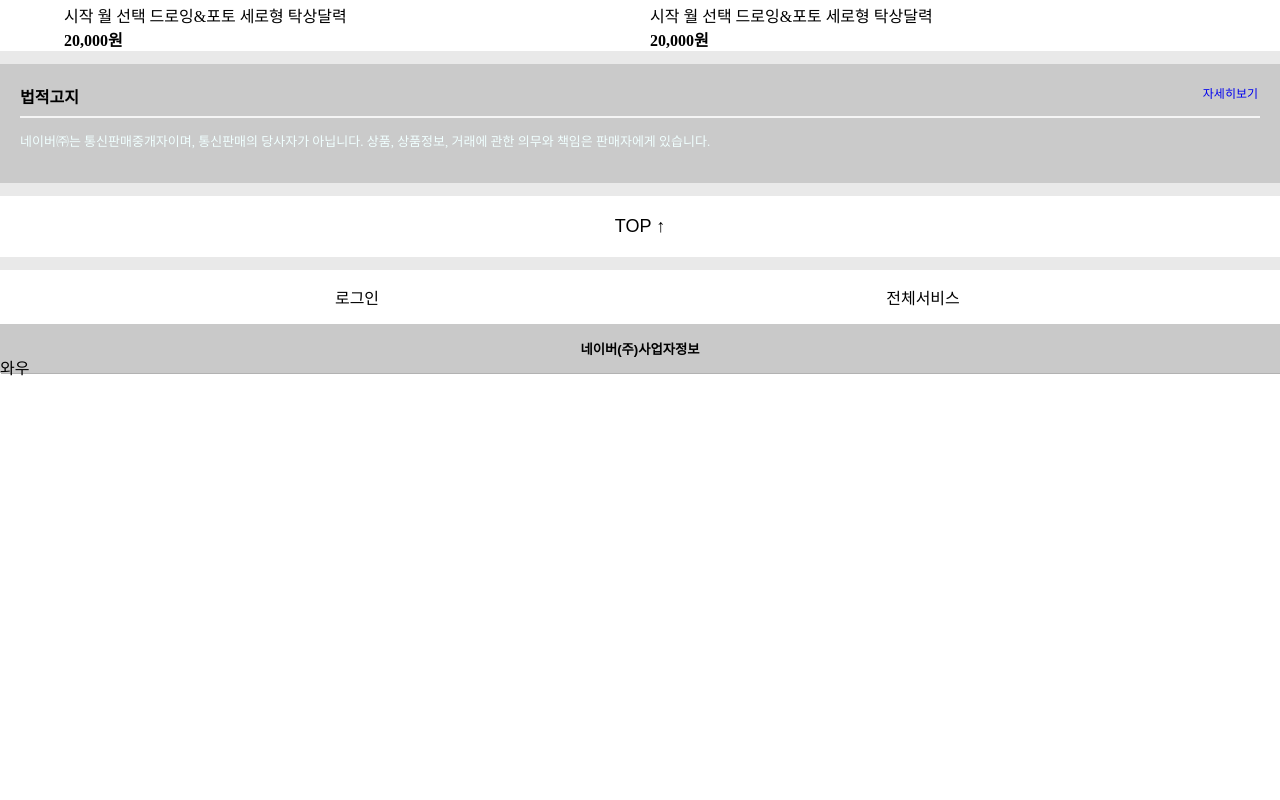
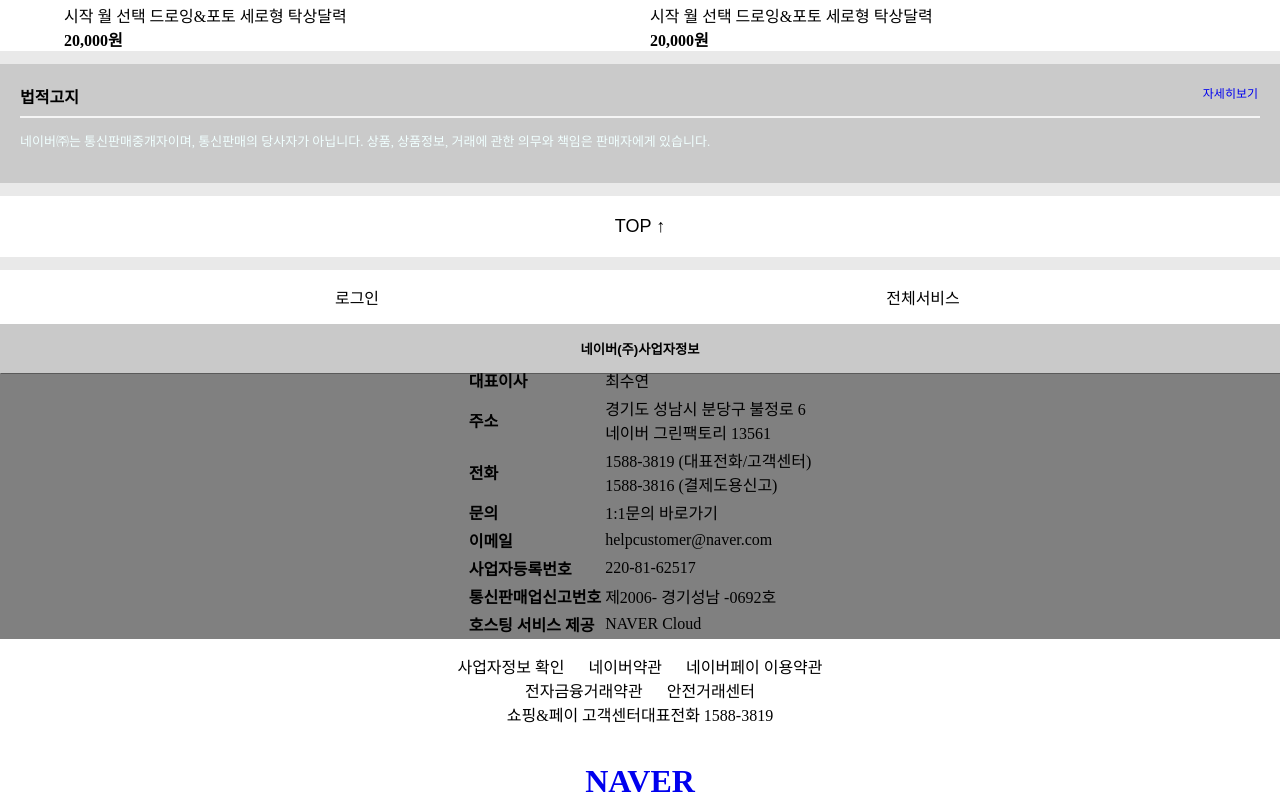
Before and after one commit to lucask04177/smartstore-clone, a plain HTML site: page index.html in a window 1280 px wide. Shown: the part 1752-2552 px from the top of the page. Before the commit the page ends 2131 px from the top, so only its background shows below. Drawn offline with Linux system fonts and the light colour scheme.

Commit message:
Add files via upload

```diff
--- a/index.html
+++ b/index.html
@@ -205,9 +205,31 @@
                 </tr>
             </table>
         </div>
-        <div>
-            <span>와우</span>
+        <div class="bottom-contents ">
+            <a href="#">
+                <span>사업자정보 확인</span>
+            </a>
+            <a href="#">
+                <span>네이버약관</span>
+            </a>
+            <a href="#">
+                <span>네이버페이 이용약관</span>
+            </a>
+            <br>
+            <a href="#">
+                <span>전자금융거래약관</span>
+            </a>
+            <a href="#">
+                <span>안전거래센터</span>
+            </a>
+            <br>
+            <a href="#">
+                <span>쇼핑&페이 고객센터대표전화 1588-3819</span>
+            </a>
         </div>
+        <a href="http://naver.com">
+            <h1 style="text-align: center;">NAVER</h1>
+        </a>
     </div>
 </body>
 <script>
--- a/smartstore.css
+++ b/smartstore.css
@@ -247,5 +247,16 @@ input[type=text]:focus {
 .naver-detail{
     background: grey;
     margin-top: 10px;
-    display: none;
+    display: block;
 }
+
+.bottom-contents{
+    text-align: center;
+    padding: 15px;
+}
+
+.bottom-contents a{
+    text-decoration: none;
+    color: black;
+    padding: 10px;
+}
```
